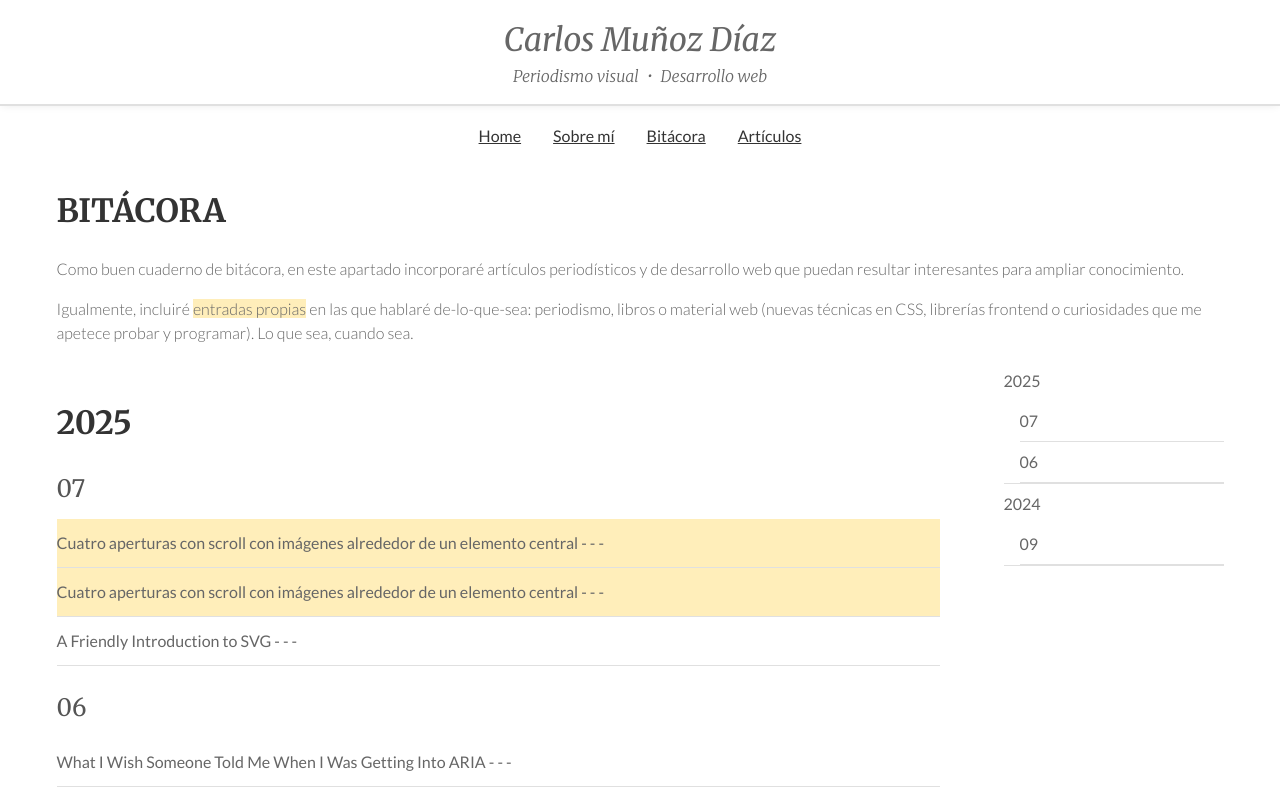
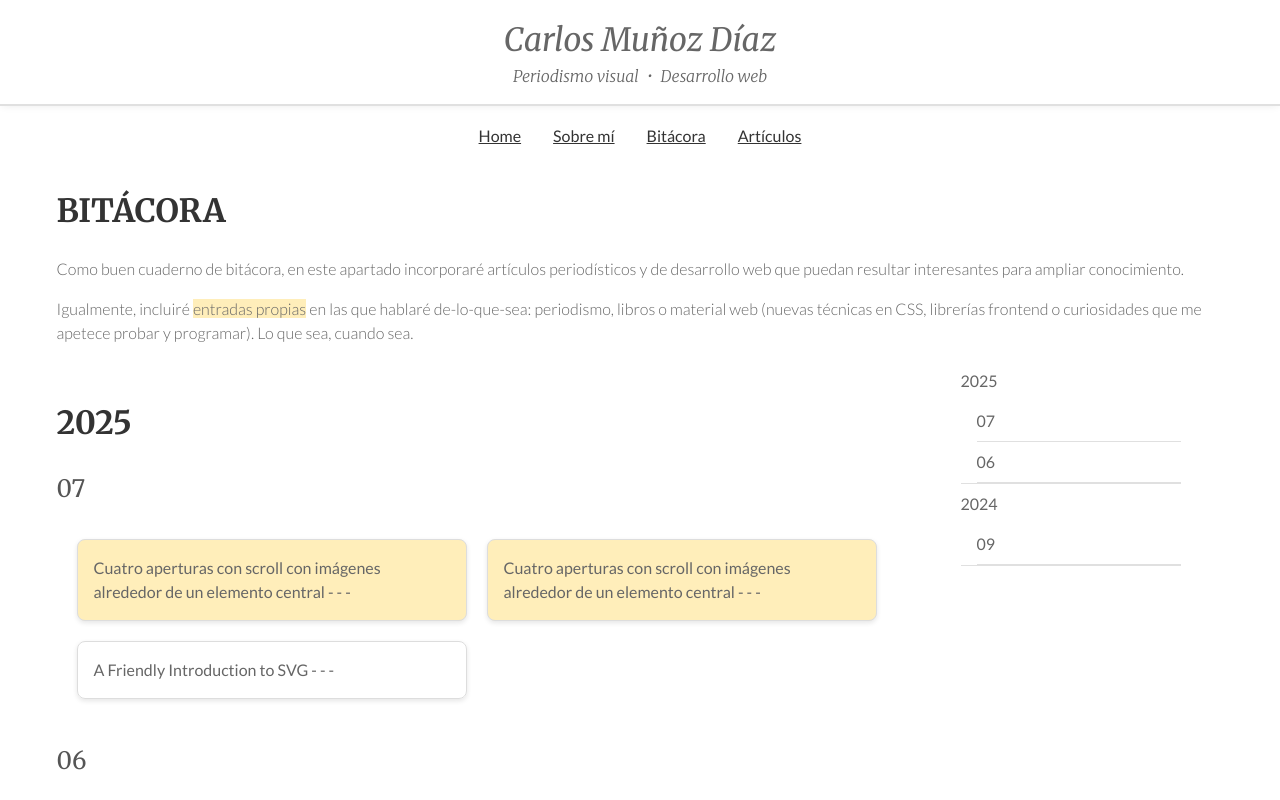
Before and after one commit to CarlosMunozDiaz/carlosmunozdiaz.github.io, a SvelteKit app: page /bitacora in a window 1280 px wide. Shown: the top 800 px of the page. Built offline with nearby package versions, Linux system fonts and the light colour scheme.

Commit message:
Cambios estéticos en artículos

```diff
--- a/src/lib/data/bitacora.json
+++ b/src/lib/data/bitacora.json
@@ -50,11 +50,11 @@
   {
     "id": 5,
     "title": "A Friendly Introduction to SVG",
-    "description": "Si un desarrollador frontend tiene problemas para entender cómo funciona SVG en HTML (o, simplemente, quiere empezar a comprender todo su potencial), este es su artículo.",
+    "description": "Si un desarrollador frontend tiene problemas para entender cómo funciona los gráficos vectoriales escalables (SVG, por sus siglas en inglés) en HTML (o, simplemente, quiere empezar a comprender todo su potencial), este es su artículo.",
     "authors": "Josh W. Comeau",
     "medio": "Smashing Magazine",
     "date_publication": "21/07/2025",
-    "date_read": "21/07/2025",
+    "date_read": "22/07/2025",
     "link": "https://www.joshwcomeau.com/svg/friendly-introduction-to-svg/",
     "image": "",
     "own_entry": false
--- a/src/routes/bitacora/+page.svelte
+++ b/src/routes/bitacora/+page.svelte
@@ -30,18 +30,22 @@
         display: none;
       }
 
-      .posts-list ul,
-      .posts-list li {
-        list-style: none;
-        margin: 0;
-        padding: 0;
+      .contenedor {
+        display: grid;
+        grid-template-columns: 1fr;
+        gap: 20px; /* espacio entre tarjetas */
+        max-width: 800px;
+        margin: 0 auto;
+        padding: 20px;
       }
 
-      .posts-list li {
-        width: 100%;
-        border-bottom: 1px solid #e0e0e0;
-        padding: 0.75rem 0;
-        box-sizing: border-box;
+      .tarjeta {
+        background-color: #f5f5f5;
+        border: 1px solid #ddd;
+        border-radius: 8px;
+        padding: 16px;
+        box-shadow: 0 2px 5px rgba(0, 0, 0, 0.1);
+        /* No establecer altura fija */
       }
 
       @media (min-width: 768px) {
@@ -49,9 +53,11 @@
           flex-direction: row;
           align-items: flex-start;
         }
-        .posts-list {
-          flex: 1 1 0;
+
+        .contenedor {
+          grid-template-columns: repeat(2, 1fr); /* 2 columnas iguales */
         }
+
         aside {
           display: block;
           min-width: 220px;
@@ -98,15 +104,15 @@
             ) as month}
               <article id={`year-${year}-month-${month}`}>
                 <h3>{month}</h3>
-                  <ul>
-                    {#each tree[year][month] as post}
-                      <li style="background: {post['own_entry'] ? '#ffeeba' : 'transparent'}">
-                        <a href={post.link} style="text-decoration: none; color: inherit;">
+                <div class="contenedor">
+                  {#each tree[year][month] as post}
+                    <div class="tarjeta" style="background: {post['own_entry'] ? '#ffeeba' : 'transparent'}">
+                      <a href={post.link} style="text-decoration: none; color: inherit;">
                         {post.title} - {post.author} - {post.content} - {post.fecha}
-                        </a>
-                      </li>
-                    {/each}
-                  </ul>
+                      </a>
+                    </div>
+                  {/each}
+                </div>
               </article>
             {/each}
           </section>
--- a/src/routes/works/+page.svelte
+++ b/src/routes/works/+page.svelte
@@ -42,18 +42,22 @@
     display: none;
   }
 
-  .articles-list ul,
-  .articles-list li {
-    list-style: none;
-    margin: 0;
-    padding: 0;
+      .contenedor {
+        display: grid;
+        grid-template-columns: 1fr;
+        gap: 20px; /* espacio entre tarjetas */
+        max-width: 800px;
+        margin: 0 auto;
+        padding: 20px;
       }
 
-  .articles-list li {
-    width: 100%;
-    border-bottom: 1px solid #e0e0e0;
-    padding: 0.75rem 0;
-    box-sizing: border-box;
+      .tarjeta {
+        background-color: #f5f5f5;
+        border: 1px solid #ddd;
+        border-radius: 8px;
+        padding: 16px;
+        box-shadow: 0 2px 5px rgba(0, 0, 0, 0.1);
+        /* No establecer altura fija */
       }
 
   @media (min-width: 768px) {
@@ -61,8 +65,8 @@
       flex-direction: row;
       align-items: flex-start;
     }
-    .articles-list {
-      flex: 1 1 0;
+    .contenedor {
+      grid-template-columns: repeat(2, 1fr); /* 2 columnas iguales */
     }
     aside {
       display: block;
@@ -106,15 +110,15 @@
         {#each Object.keys(groupedPosts[medio]).sort((a, b) => b - a) as year}
           <article id={`medio-${medio}-year-${year}`}>
             <h3>{year}</h3>
-          <ul>
+            <div class="contenedor">
               {#each groupedPosts[medio][year] as post}
-            <li style="background: {post['destacado'] ? '#ffeeba' : 'transparent'}">
+                <div class="tarjeta" style="background: {post['own_entry'] ? '#ffeeba' : 'transparent'}">
                   <a href={post.link} style="text-decoration: none; color: inherit;">
                     {post.title} - {post.author} - {post.content} - {post.fecha}
                   </a>
-            </li>
+                </div>
               {/each}
-          </ul>
+            </div>
           </article>
         {/each}
         </section>
```
Lines whose indentation alone changed are shown as unchanged.
